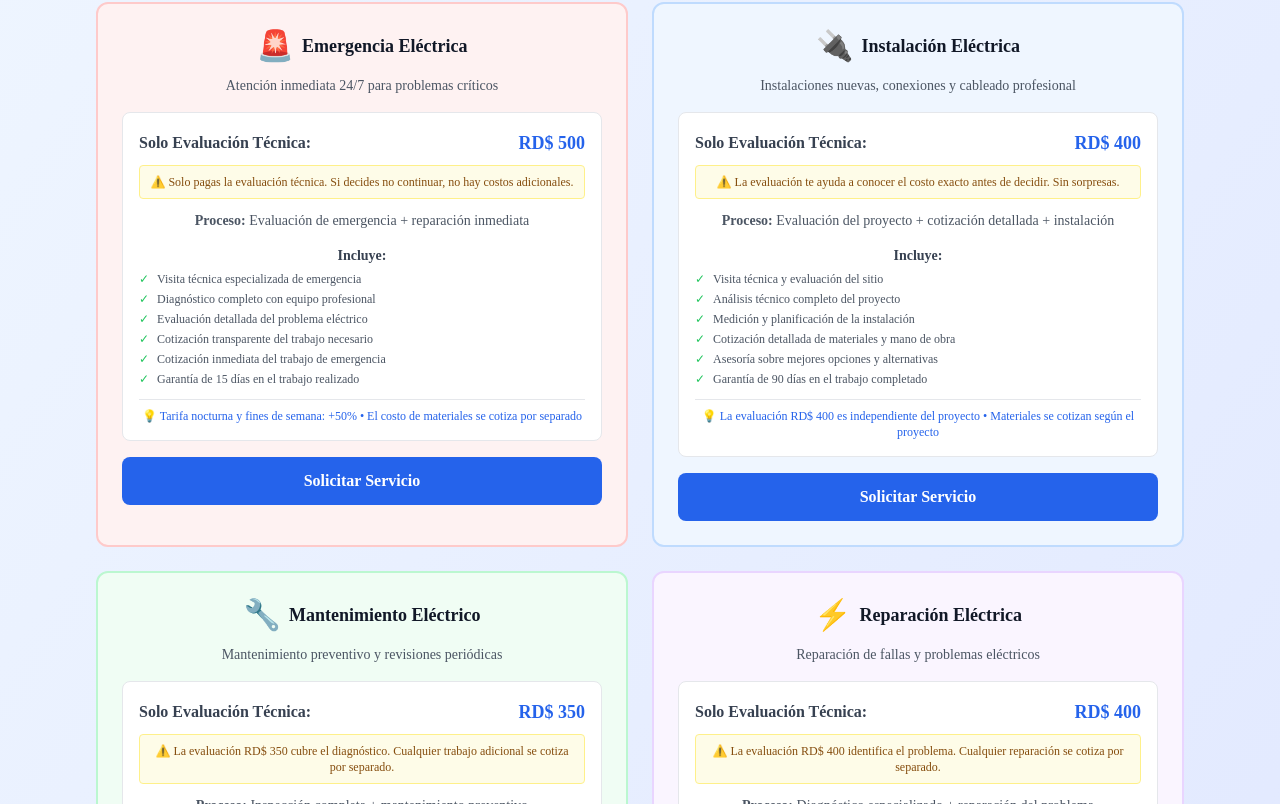
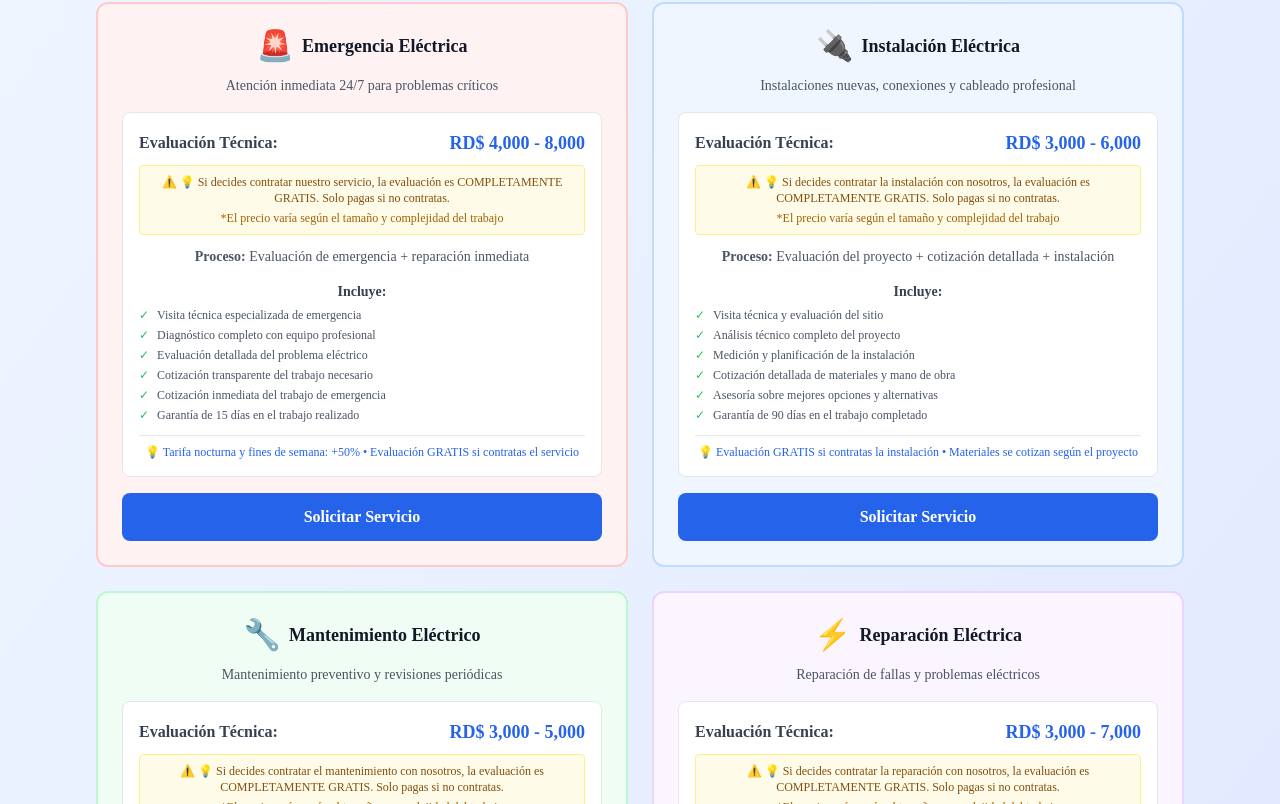
Before and after one commit to Darklte732/Multiservicios, a Next.js app: page /booking in a window 1280 px wide. Shown: the part 296-1100 px from the top of the page. Built offline with nearby package versions, Linux system fonts and the light colour scheme.

Commit message:
pricing evaluation fix an the removal of the test button

```diff
--- a/src/app/booking/page.tsx
+++ b/src/app/booking/page.tsx
@@ -13,7 +13,7 @@ const services = [
     icon: '🚨',
     color: 'bg-red-50 border-red-200 hover:bg-red-100',
     pricing: {
-      diagnostic: 'RD$ 500',
+      diagnostic: 'RD$ 4,000 - 8,000',
       process: 'Evaluación de emergencia + reparación inmediata',
       included: [
         'Visita técnica especializada de emergencia',
@@ -23,8 +23,8 @@ const services = [
         'Cotización inmediata del trabajo de emergencia',
         'Garantía de 15 días en el trabajo realizado'
       ],
-      note: 'Tarifa nocturna y fines de semana: +50% • El costo de materiales se cotiza por separado',
-      clarification: 'Solo pagas la evaluación técnica. Si decides no continuar, no hay costos adicionales.'
+      note: 'Tarifa nocturna y fines de semana: +50% • Evaluación GRATIS si contratas el servicio',
+      clarification: '💡 Si decides contratar nuestro servicio, la evaluación es COMPLETAMENTE GRATIS. Solo pagas si no contratas.'
     }
   },
   {
@@ -34,7 +34,7 @@ const services = [
     icon: '🔌',
     color: 'bg-blue-50 border-blue-200 hover:bg-blue-100',
     pricing: {
-      diagnostic: 'RD$ 400',
+      diagnostic: 'RD$ 3,000 - 6,000',
       process: 'Evaluación del proyecto + cotización detallada + instalación',
       included: [
         'Visita técnica y evaluación del sitio',
@@ -44,8 +44,8 @@ const services = [
         'Asesoría sobre mejores opciones y alternativas',
         'Garantía de 90 días en el trabajo completado'
       ],
-      note: 'La evaluación RD$ 400 es independiente del proyecto • Materiales se cotizan según el proyecto',
-      clarification: 'La evaluación te ayuda a conocer el costo exacto antes de decidir. Sin sorpresas.'
+      note: 'Evaluación GRATIS si contratas la instalación • Materiales se cotizan según el proyecto',
+      clarification: '💡 Si decides contratar la instalación con nosotros, la evaluación es COMPLETAMENTE GRATIS. Solo pagas si no contratas.'
     }
   },
   {
@@ -55,7 +55,7 @@ const services = [
     icon: '🔧',
     color: 'bg-green-50 border-green-200 hover:bg-green-100',
     pricing: {
-      diagnostic: 'RD$ 350',
+      diagnostic: 'RD$ 3,000 - 5,000',
       process: 'Inspección completa + mantenimiento preventivo',
       included: [
         'Visita técnica programada a tu conveniencia',
@@ -66,8 +66,8 @@ const services = [
         'Recomendaciones para prevenir problemas futuros',
         'Garantía de 60 días en servicios realizados'
       ],
-      note: '20% descuento en mantenimientos programados • Materiales de reemplazo se cotizan aparte',
-      clarification: 'La evaluación RD$ 350 cubre el diagnóstico. Cualquier trabajo adicional se cotiza por separado.'
+      note: 'Evaluación GRATIS si contratas el mantenimiento • 20% descuento en mantenimientos programados',
+      clarification: '💡 Si decides contratar el mantenimiento con nosotros, la evaluación es COMPLETAMENTE GRATIS. Solo pagas si no contratas.'
     }
   },
   {
@@ -77,7 +77,7 @@ const services = [
     icon: '⚡',
     color: 'bg-purple-50 border-purple-200 hover:bg-purple-100',
     pricing: {
-      diagnostic: 'RD$ 400',
+      diagnostic: 'RD$ 3,000 - 7,000',
       process: 'Diagnóstico especializado + reparación del problema',
       included: [
         'Visita técnica con equipo de diagnóstico avanzado',
@@ -88,8 +88,8 @@ const services = [
         'Pruebas de funcionamiento y seguridad',
         'Garantía de 45 días en la reparación'
       ],
-      note: 'Si requiere materiales especiales, se cotizan por separado • Toda reparación se cotiza después del diagnóstico',
-      clarification: 'La evaluación RD$ 400 identifica el problema. Cualquier reparación se cotiza por separado.'
+      note: 'Evaluación GRATIS si contratas la reparación • Materiales especiales se cotizan por separado',
+      clarification: '💡 Si decides contratar la reparación con nosotros, la evaluación es COMPLETAMENTE GRATIS. Solo pagas si no contratas.'
     }
   }
 ]
@@ -169,7 +169,7 @@ export default function BookingPage() {
                       {/* New Transparent Pricing Structure */}
                       <div className="bg-white rounded-lg p-4 border border-gray-200">
                         <div className="flex justify-between items-center mb-2">
-                          <span className="font-semibold text-gray-700">Solo Evaluación Técnica:</span>
+                          <span className="font-semibold text-gray-700">Evaluación Técnica:</span>
                           <span className="font-bold text-lg text-blue-600">
                             {service.pricing.diagnostic}
                           </span>
@@ -178,6 +178,9 @@ export default function BookingPage() {
                         <div className="bg-yellow-50 border border-yellow-200 rounded p-2 mb-3">
                           <p className="text-xs text-yellow-800 font-medium">
                             ⚠️ {service.pricing.clarification}
+                          </p>
+                          <p className="text-xs text-yellow-700 mt-1">
+                            *El precio varía según el tamaño y complejidad del trabajo
                           </p>
                         </div>
 
--- a/src/app/page.tsx
+++ b/src/app/page.tsx
@@ -151,25 +151,14 @@ export default function HomePage() {
     setAuthModal({ isOpen: false })
   }
 
-  // Debug function to test JavaScript
-  const testJavaScript = () => {
-    console.log('🧪 JavaScript is working!')
-    alert('JavaScript is working! This confirms the issue is not with JS execution.')
-  }
+
 
   return (
     <div className="min-h-screen relative">
       {/* Animated Glass Background */}
       <div className="glass-background" style={{ pointerEvents: 'none' }}></div>
 
-      {/* Debug Button - Remove after testing */}
-      <button
-        onClick={testJavaScript}
-        className="fixed top-4 left-4 z-50 bg-red-500 text-white px-4 py-2 rounded-lg font-bold"
-        style={{ pointerEvents: 'auto' }}
-      >
-        TEST JS
-      </button>
+
 
       {/* Header */}
       <header className="glass-nav sticky top-0 z-40">
```
